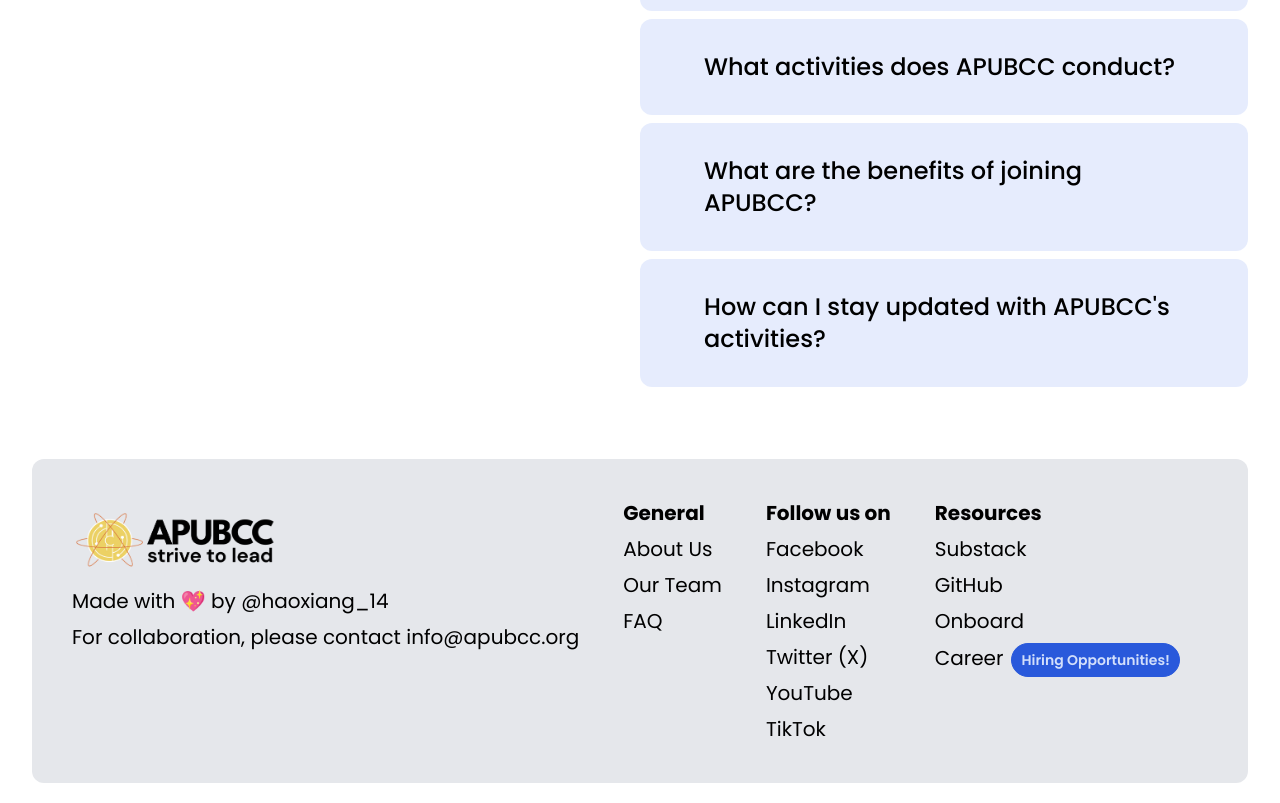
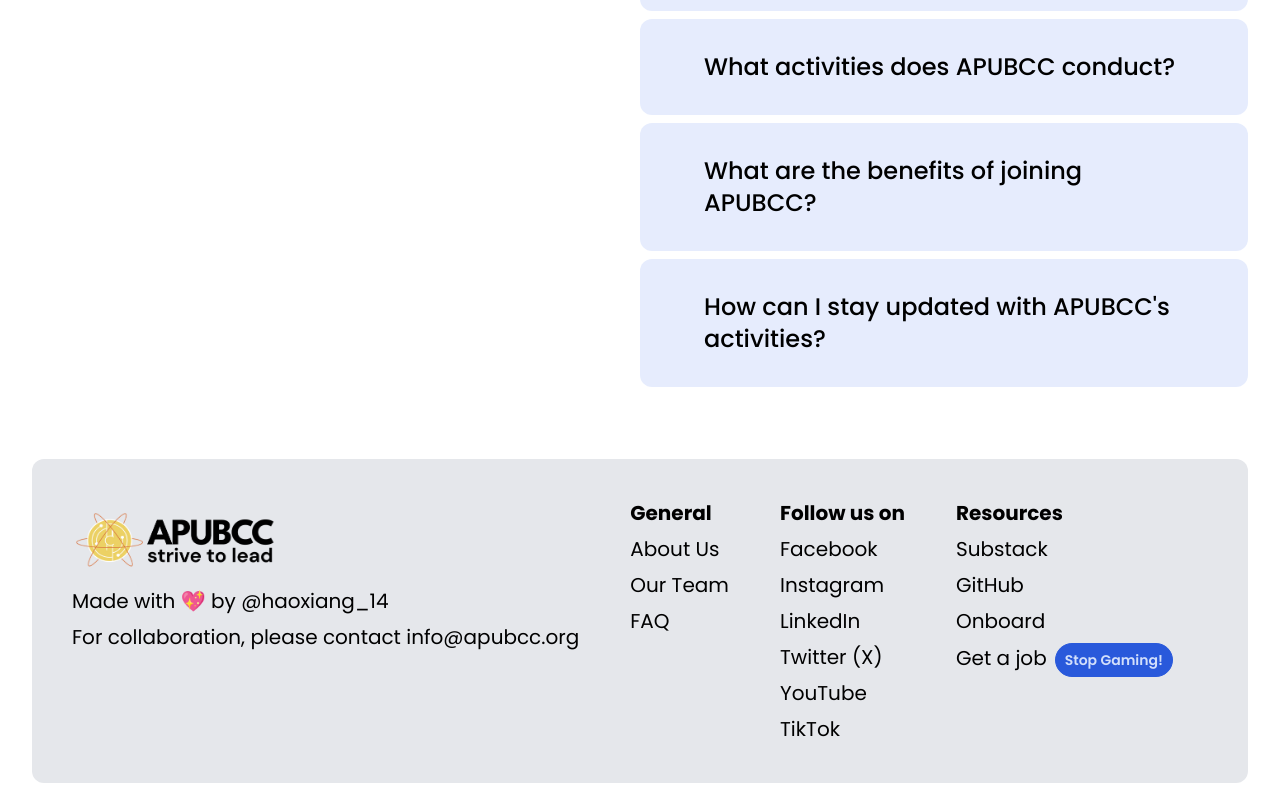
Before and after one commit to haoxiang14/APUBCC_Web_Dev_V3, a Nuxt app: page / in a window 1280 px wide. Shown: the part 1367-2170 px from the top of the page. Built offline with nearby package versions, Linux system fonts and the light colour scheme.

Commit message:
feat: updated footer jobs with funny label

```diff
--- a/components/footer.vue
+++ b/components/footer.vue
@@ -63,8 +63,8 @@
 					Onboard
 				</a>
 				<a href="http://jobs.apubcc.org/" target="_blank" class="link link-hover">
-					Career<span class="badge badge-primary py-3 lg:py-4 font-semibold ml-2"
-						>Hiring Opportunities!</span
+					Get a job<span class="badge badge-primary py-3 lg:py-4 font-semibold ml-2"
+						>Stop Gaming!</span
 					></a
 				>
 			</nav>
```
